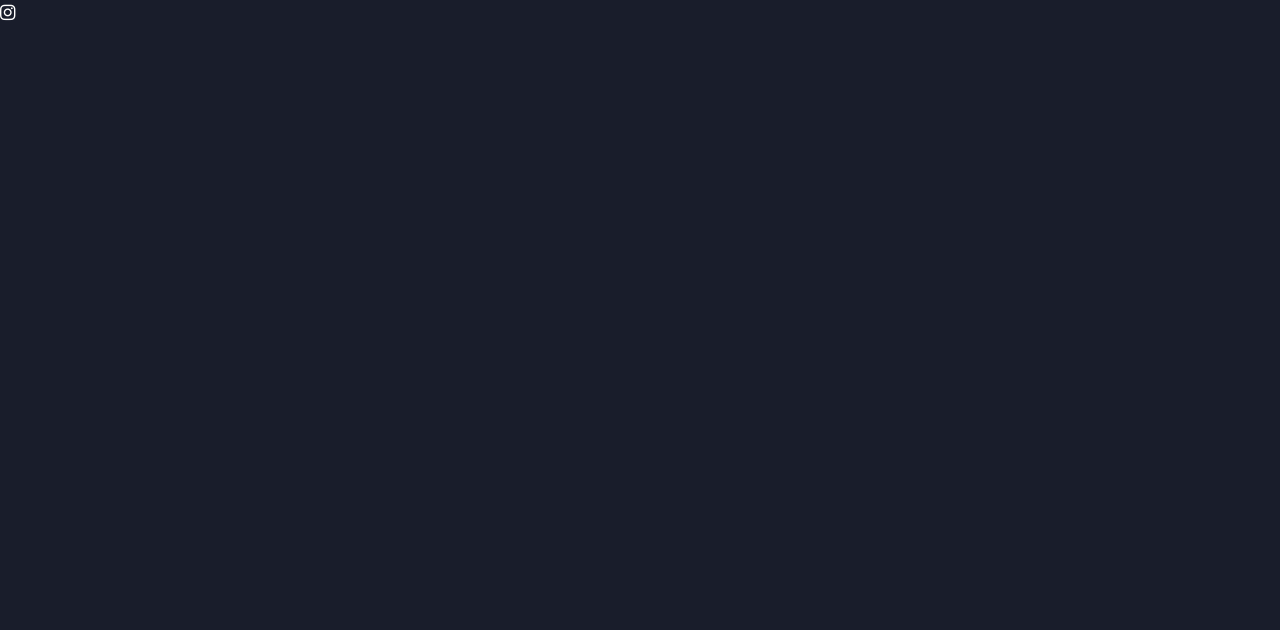
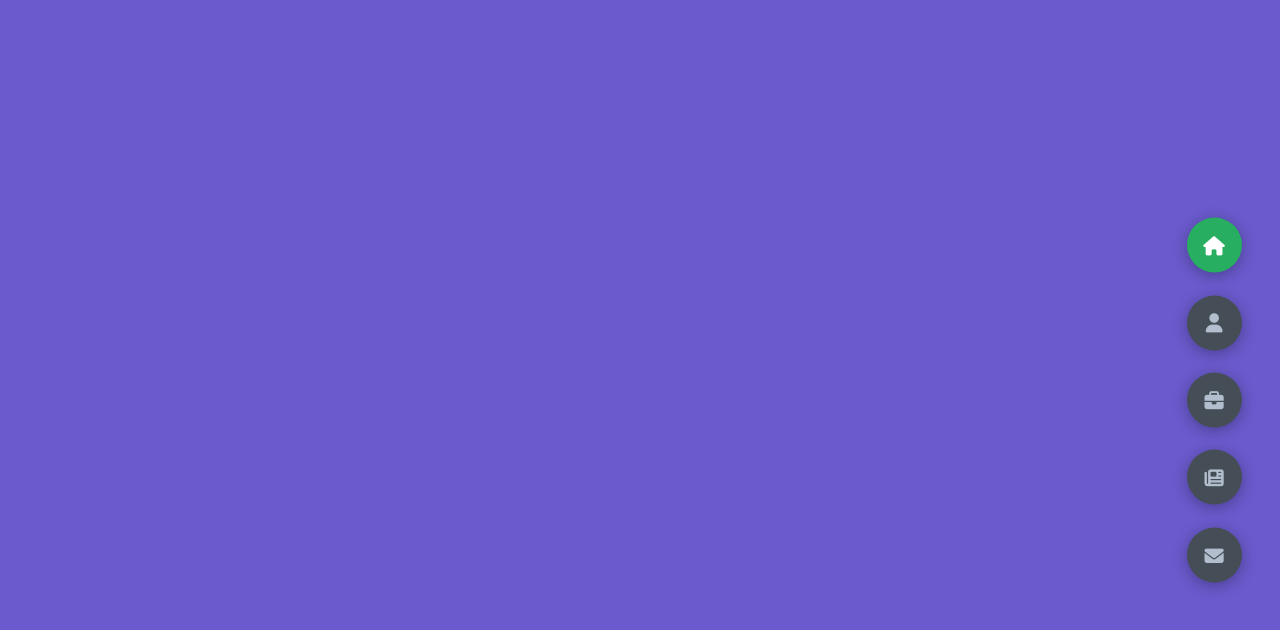
Before and after one commit to stanescu-alex007/MyPortofolioWebsite, a plain HTML site: page index.html in a window 1280 px wide. Drawn offline with Linux system fonts and the light colour scheme.

Commit message:
Part 3 Buttons

```diff
--- /dev/null
+++ b/app.js
@@ -0,0 +1,38 @@
+const sections = document.querySelectorAll(".section");
+const sectBtns = document.querySelectorAll(".controlls");
+const sectBtn = document.querySelectorAll(".control");
+const allSections = document.querySelector(".main-content");
+
+function PageTransitions() {
+  //Button click active class
+  for (let i = 0; i < sectBtn.length; i++) {
+    sectBtn[i].addEventListener("click", function () {
+      let currentBtn = document.querySelectorAll(".active-btn");
+      currentBtn[0].className = currentBtn[0].className.replace(
+        "active-btn",
+        ""
+      );
+      this.className += " active-btn";
+    });
+  }
+
+  allSections.addEventListener("click", (e) => {
+    //console.log(e.target);
+    const id = e.target.dataset.id;
+    if (id) {
+      sectBtn.forEach((btn) => {
+        btn.classList.remove("active");
+      });
+      e.target.classList.add("active");
+
+      sections.forEach((section) => {
+        section.classList.remove("active");
+      });
+
+      const element = document.getElementById(id);
+      element.classList.add("active");
+    }
+  });
+}
+
+PageTransitions();
--- a/index.html
+++ b/index.html
@@ -20,15 +20,32 @@
     />
   </head>
   <body class="main-content">
-    <header class="section sec1 header active">
-      <i class="fa-brands fa-instagram"></i>
-    </header>
+    <header class="section sec1 header active" id="home"> </header>
     <main>
-      <section class="section sec2 about"></section>
-      <section class="section sec3 portofolio"></section>
-      <section class="section sec4 blogs"></section>
-      <section class="section sec5 contact"></section>
+      <section class="section sec2 about" id="about"></section>
+      <section class="section sec3 portofolio" id="portofolio"></section>
+      <section class="section sec4 blogs" id="blogs"></section>
+      <section class="section sec5 contact" id="contact"></section>
     </main>
-    <div class="controlls"></div>
+    <div class="controlls">
+      <div class="control control1-1 active-btn" data-id="home">
+        <i class="fa-solid fa-house"></i>
+      </div>
+      <div class="control control1-2" data-id="about">
+        <i class="fa-solid fa-user"></i>
+      </div>
+      <div class="control control1-3" data-id="portofolio">
+        <i class="fa-solid fa-briefcase"></i>
+      </div>
+      <div class="control control1-4" data-id="blogs">
+        <i class="fa-solid fa-newspaper"></i>
+      </div>
+      <div class="control control1-5" data-id="contact">
+        <i class="fa-solid fa-envelope"></i>
+      </div>
+    </div>
+
+    <script src="app.js"></script>
+
   </body>
 </html>
--- a/styles/styles.scss
+++ b/styles/styles.scss
@@ -18,6 +18,7 @@
   --color-grey-5: #2a2e35;
   --color-grey-6: #12181b;
   --br-sm-2: 14px;
+  --box-shadow-1: 0 3px 15px rgba(0, 0, 0, 0.3);
 }
 
 body {
@@ -28,25 +29,113 @@ body {
   transition: all 0.4s ease-in-out;
 }
 
-a{
+a {
   display: inline-block;
   text-decoration: none;
   color: inherit;
   font-family: inherit;
 }
 
-header{
+header {
   height: 100vh;
   color: var(--color-white);
   overflow: hidden;
 }
 
-section{
+section {
   min-height: 100vh;
   width: 100%;
   position: absolute;
   left: 0;
   top: 0;
   padding: 3rem 18rem;
+}
 
+.section {
+  transform: translateY(-100%) scale(1);
+  transition: all 0.4s ease-in-out;
+  background-color: var(--colour-primary);
 }
+
+.sec1 {
+  display: none;
+  transform: translateY(0) scale(1);
+  background-color: slateblue;
+}
+
+.sec2 {
+  display: none;
+  transform: translateY(0) scale(1);
+  background-color: rgb(10, 0, 73);
+}
+
+.sec3 {
+  display: none;
+  transform: translateY(0) scale(1);
+  background-color: rgb(163, 14, 143);
+}
+
+.sec4 {
+  display: none;
+  transform: translateY(0) scale(1);
+  background-color: rgb(18, 180, 45);
+}
+
+.sec5 {
+  display: none;
+  transform: translateY(0) scale(1);
+  background-color: rgb(207, 99, 10);
+}
+
+.active {
+  display: block;
+  animation: scaleAnim 1s ease-in-out;
+  @keyframes scaleAnim {
+    0% {
+      transform: translateY(-100%) scaleY(0);
+    }
+    100% {
+      transform: translateY(0) scaleY(1);
+    }
+  }
+}
+
+.controlls {
+  position: fixed;
+  z-index: 10;
+  top: 50%;
+  right: 3%;
+  display: flex;
+  flex-direction: column;
+  align-items: center;
+  justify-content: center;
+  transform: translateY(-50%);
+
+  .active-btn {
+    background-color: var(--color-secondary) !important;
+    transition: all 0.4s ease-in-out;
+    i {
+      color: var(--color-white) !important;
+    }
+  }
+
+  .control {
+    padding: 1rem;
+    cursor: pointer;
+    background-color: var(--color-grey-4);
+    width: 55px;
+    height: 55px;
+    border-radius: 50%;
+    display: flex;
+    justify-content: center;
+    align-items: center;
+    margin: 0.7rem 0;
+    box-shadow: var(--box-shadow-1);
+
+    i {
+      font-size: 1.2rem;
+      color: var(--color-grey-2);
+      pointer-events: none;
+    }
+  }
+}
```
Also changed, not shown: styles/styles.css, 1 other file.
